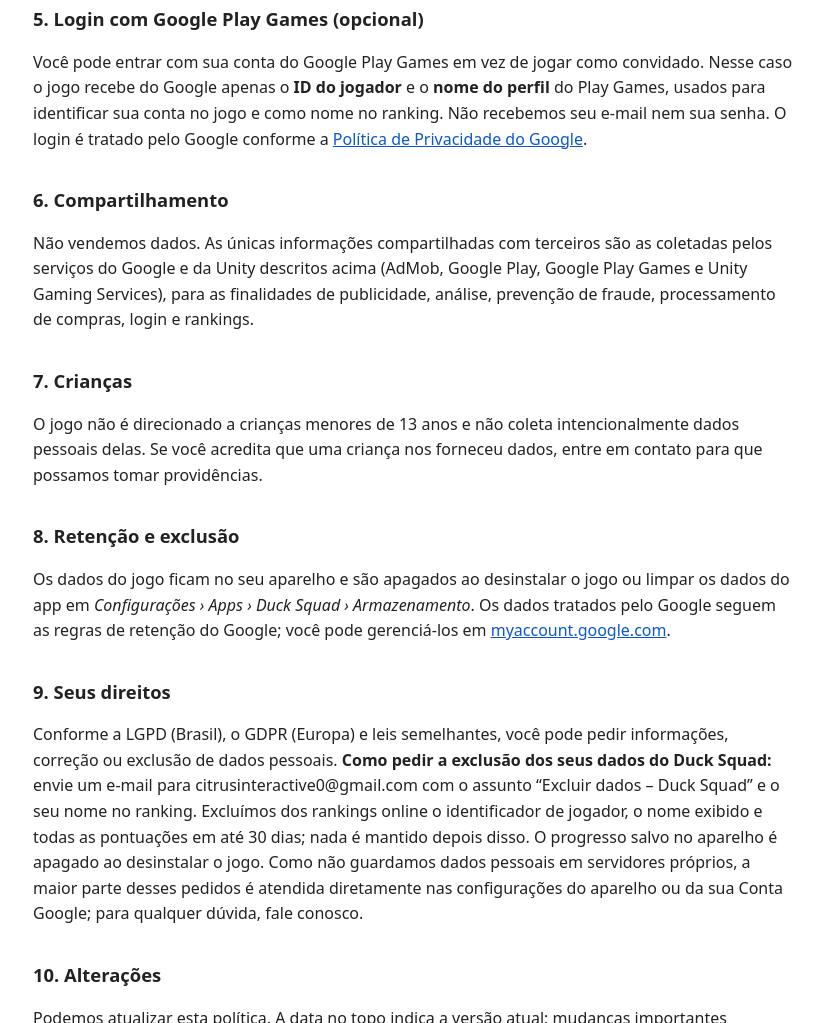
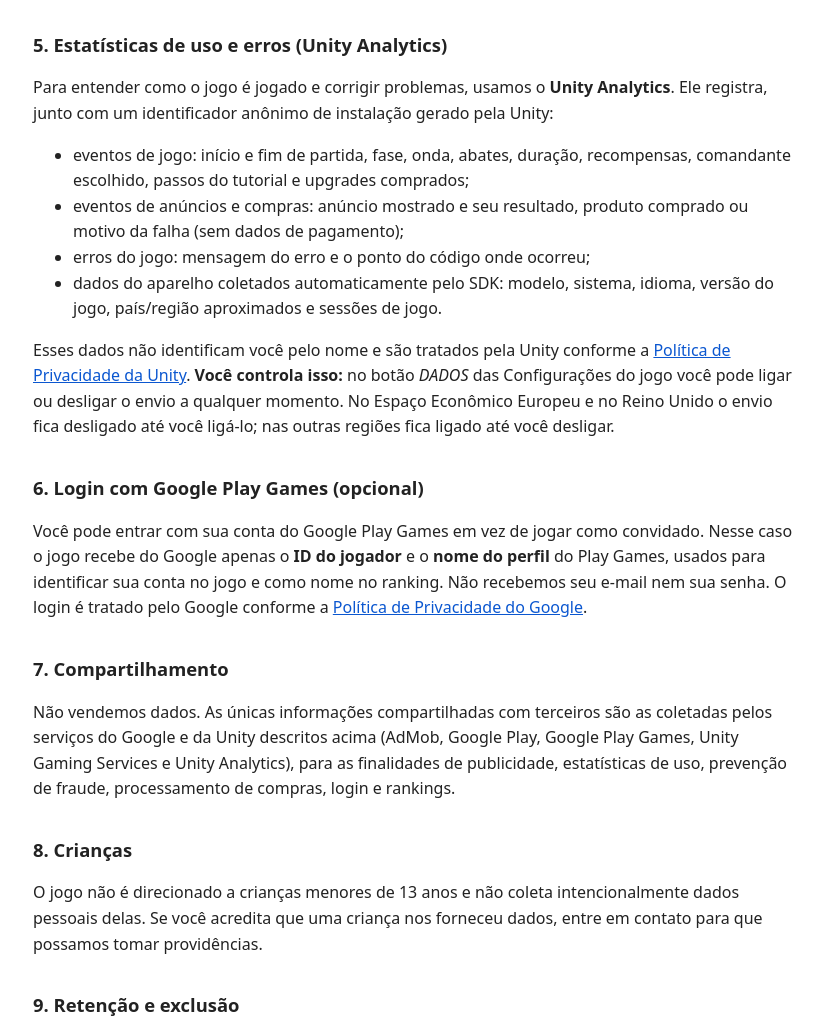
Before and after one commit to citrusinteractive0/citrusinteractive0.github.io, a plain HTML site: page ducks-survival-privacy/index.html in a window 1280 px wide. Shown: the part 1383-2406 px from the top of the page, without its empty margins (227-1050 px from the left). Drawn offline with Linux system fonts and the light colour scheme.

Commit message:
Politica: Unity Analytics, compras e botao DADOS

```diff
--- a/ducks-survival-privacy/index.html
+++ b/ducks-survival-privacy/index.html
@@ -12,12 +12,12 @@
 </head>
 <body>
 <h1>Política de Privacidade — Duck Squad</h1>
-<p><strong>Última atualização:</strong> 14 de novembro de 2026</p>
+<p><strong>Última atualização:</strong> 19 de novembro de 2026</p>
 
 <p>Esta política explica como o jogo <strong>Duck Squad</strong> (pacote <code>com.CitrusInteractive_DucksSurvival</code>), publicado por <strong>Citrus Interactive</strong> (“nós”), trata as informações dos jogadores.</p>
 
 <h2>1. Dados que o próprio jogo guarda</h2>
-<p>O progresso do jogo (patos desbloqueados, pesquisas, recordes, apelido escolhido e configurações) é salvo <strong>no seu aparelho</strong>. Nós não temos servidores próprios. As únicas exceções são os rankings online e o login opcional, descritos nas seções 4 e 5. Não pedimos nome real, e-mail, telefone, contatos, fotos nem localização precisa.</p>
+<p>O progresso do jogo (patos desbloqueados, pesquisas, recordes, apelido escolhido e configurações) é salvo <strong>no seu aparelho</strong>. Nós não temos servidores próprios. As únicas exceções são os rankings online, as estatísticas de uso e o login opcional, descritos nas seções 4, 5 e 6. Não pedimos nome real, e-mail, telefone, contatos, fotos nem localização precisa.</p>
 
 <h2>2. Anúncios (Google AdMob)</h2>
 <p>O jogo exibe anúncios recompensados opcionais pelo <strong>Google AdMob</strong>. Para exibir, medir e evitar fraude nos anúncios, o SDK do Google Mobile Ads pode coletar e processar automaticamente:</p>
@@ -31,7 +31,7 @@
 <p>Você pode redefinir ou excluir o ID de publicidade e desativar a personalização de anúncios em <em>Configurações do Android › Google › Anúncios</em>. Em regiões onde a lei exige (como Espaço Econômico Europeu e Reino Unido), o jogo pode pedir seu consentimento antes de mostrar anúncios personalizados.</p>
 
 <h2>3. Compras no app (Google Play)</h2>
-<p>A compra do <strong>DUCK VIP</strong> é processada pelo <strong>Google Play Faturamento</strong>. Nós não recebemos nem guardamos dados de pagamento (cartão, endereço de cobrança). O jogo recebe apenas a confirmação do Google de que a compra foi feita, para liberar o benefício. Veja os <a href="https://play.google.com/about/play-terms/">Termos do Google Play</a>.</p>
+<p>As compras (<strong>DUCK VIP</strong>, pacotes de penas e o Pacote Inicial) são processadas pelo <strong>Google Play Faturamento</strong>. Nós não recebemos nem guardamos dados de pagamento (cartão, endereço de cobrança). O jogo recebe apenas a confirmação do Google de que a compra foi feita, para liberar o benefício. O jogo também registra, sem dados de pagamento, qual produto foi comprado ou se a compra falhou (veja a seção 5). Veja os <a href="https://play.google.com/about/play-terms/">Termos do Google Play</a>.</p>
 
 <h2>4. Rankings online (Unity Gaming Services)</h2>
 <p>Para mostrar os rankings mundiais (maior sobrevivência, tempo total de jogo, abates e modo sem fim), o jogo usa o Unity Gaming Services (Unity Authentication e Leaderboards). Ao abrir o jogo com internet, é criado automaticamente um <strong>identificador anônimo de jogador</strong> e são enviados ao serviço:</p>
@@ -42,25 +42,35 @@
 </ul>
 <p>Esses dados ficam visíveis para outros jogadores no ranking e são tratados pela Unity conforme a <a href="https://unity.com/legal/game-player-and-app-user-privacy-policy">Política de Privacidade da Unity</a>. Sem internet, nada é enviado e o jogo funciona normalmente.</p>
 
-<h2>5. Login com Google Play Games (opcional)</h2>
+<h2>5. Estatísticas de uso e erros (Unity Analytics)</h2>
+<p>Para entender como o jogo é jogado e corrigir problemas, usamos o <strong>Unity Analytics</strong>. Ele registra, junto com um identificador anônimo de instalação gerado pela Unity:</p>
+<ul>
+  <li>eventos de jogo: início e fim de partida, fase, onda, abates, duração, recompensas, comandante escolhido, passos do tutorial e upgrades comprados;</li>
+  <li>eventos de anúncios e compras: anúncio mostrado e seu resultado, produto comprado ou motivo da falha (sem dados de pagamento);</li>
+  <li>erros do jogo: mensagem do erro e o ponto do código onde ocorreu;</li>
+  <li>dados do aparelho coletados automaticamente pelo SDK: modelo, sistema, idioma, versão do jogo, país/região aproximados e sessões de jogo.</li>
+</ul>
+<p>Esses dados não identificam você pelo nome e são tratados pela Unity conforme a <a href="https://unity.com/legal/game-player-and-app-user-privacy-policy">Política de Privacidade da Unity</a>. <strong>Você controla isso:</strong> no botão <em>DADOS</em> das Configurações do jogo você pode ligar ou desligar o envio a qualquer momento. No Espaço Econômico Europeu e no Reino Unido o envio fica desligado até você ligá-lo; nas outras regiões fica ligado até você desligar.</p>
+
+<h2>6. Login com Google Play Games (opcional)</h2>
 <p>Você pode entrar com sua conta do Google Play Games em vez de jogar como convidado. Nesse caso o jogo recebe do Google apenas o <strong>ID do jogador</strong> e o <strong>nome do perfil</strong> do Play Games, usados para identificar sua conta no jogo e como nome no ranking. Não recebemos seu e-mail nem sua senha. O login é tratado pelo Google conforme a <a href="https://policies.google.com/privacy">Política de Privacidade do Google</a>.</p>
 
-<h2>6. Compartilhamento</h2>
-<p>Não vendemos dados. As únicas informações compartilhadas com terceiros são as coletadas pelos serviços do Google e da Unity descritos acima (AdMob, Google Play, Google Play Games e Unity Gaming Services), para as finalidades de publicidade, análise, prevenção de fraude, processamento de compras, login e rankings.</p>
+<h2>7. Compartilhamento</h2>
+<p>Não vendemos dados. As únicas informações compartilhadas com terceiros são as coletadas pelos serviços do Google e da Unity descritos acima (AdMob, Google Play, Google Play Games, Unity Gaming Services e Unity Analytics), para as finalidades de publicidade, estatísticas de uso, prevenção de fraude, processamento de compras, login e rankings.</p>
 
-<h2>7. Crianças</h2>
+<h2>8. Crianças</h2>
 <p>O jogo não é direcionado a crianças menores de 13 anos e não coleta intencionalmente dados pessoais delas. Se você acredita que uma criança nos forneceu dados, entre em contato para que possamos tomar providências.</p>
 
-<h2>8. Retenção e exclusão</h2>
-<p>Os dados do jogo ficam no seu aparelho e são apagados ao desinstalar o jogo ou limpar os dados do app em <em>Configurações › Apps › Duck Squad › Armazenamento</em>. Os dados tratados pelo Google seguem as regras de retenção do Google; você pode gerenciá-los em <a href="https://myaccount.google.com/">myaccount.google.com</a>.</p>
+<h2>9. Retenção e exclusão</h2>
+<p>Os dados do jogo ficam no seu aparelho e são apagados ao desinstalar o jogo ou limpar os dados do app em <em>Configurações › Apps › Duck Squad › Armazenamento</em>. Os dados tratados pelo Google seguem as regras de retenção do Google; você pode gerenciá-los em <a href="https://myaccount.google.com/">myaccount.google.com</a>. As estatísticas do Unity Analytics são guardadas pela Unity por tempo limitado, conforme as regras de retenção da Unity; desligar o botão <em>DADOS</em> interrompe novos envios.</p>
 
-<h2 id="direitos">9. Seus direitos</h2>
-<p>Conforme a LGPD (Brasil), o GDPR (Europa) e leis semelhantes, você pode pedir informações, correção ou exclusão de dados pessoais. <strong id="exclusao">Como pedir a exclusão dos seus dados do Duck Squad:</strong> envie um e-mail para citrusinteractive0@gmail.com com o assunto “Excluir dados – Duck Squad” e o seu nome no ranking. Excluímos dos rankings online o identificador de jogador, o nome exibido e todas as pontuações em até 30 dias; nada é mantido depois disso. O progresso salvo no aparelho é apagado ao desinstalar o jogo. Como não guardamos dados pessoais em servidores próprios, a maior parte desses pedidos é atendida diretamente nas configurações do aparelho ou da sua Conta Google; para qualquer dúvida, fale conosco.</p>
+<h2 id="direitos">10. Seus direitos</h2>
+<p>Conforme a LGPD (Brasil), o GDPR (Europa) e leis semelhantes, você pode pedir informações, correção ou exclusão de dados pessoais. <strong id="exclusao">Como pedir a exclusão dos seus dados do Duck Squad:</strong> envie um e-mail para citrusinteractive0@gmail.com com o assunto “Excluir dados – Duck Squad” e o seu nome no ranking. Excluímos dos rankings online o identificador de jogador, o nome exibido e todas as pontuações em até 30 dias, e pedimos à Unity a exclusão das estatísticas de uso ligadas à sua instalação; nada é mantido depois disso. O progresso salvo no aparelho é apagado ao desinstalar o jogo. Como não guardamos dados pessoais em servidores próprios, a maior parte desses pedidos é atendida diretamente nas configurações do aparelho ou da sua Conta Google; para qualquer dúvida, fale conosco.</p>
 
-<h2>10. Alterações</h2>
+<h2>11. Alterações</h2>
 <p>Podemos atualizar esta política. A data no topo indica a versão atual; mudanças importantes também serão informadas na página do jogo no Google Play.</p>
 
-<h2>11. Contato</h2>
+<h2>12. Contato</h2>
 <p>Citrus Interactive — e-mail: <a href="mailto:citrusinteractive0@gmail.com">citrusinteractive0@gmail.com</a></p>
 </body>
 </html>
```
